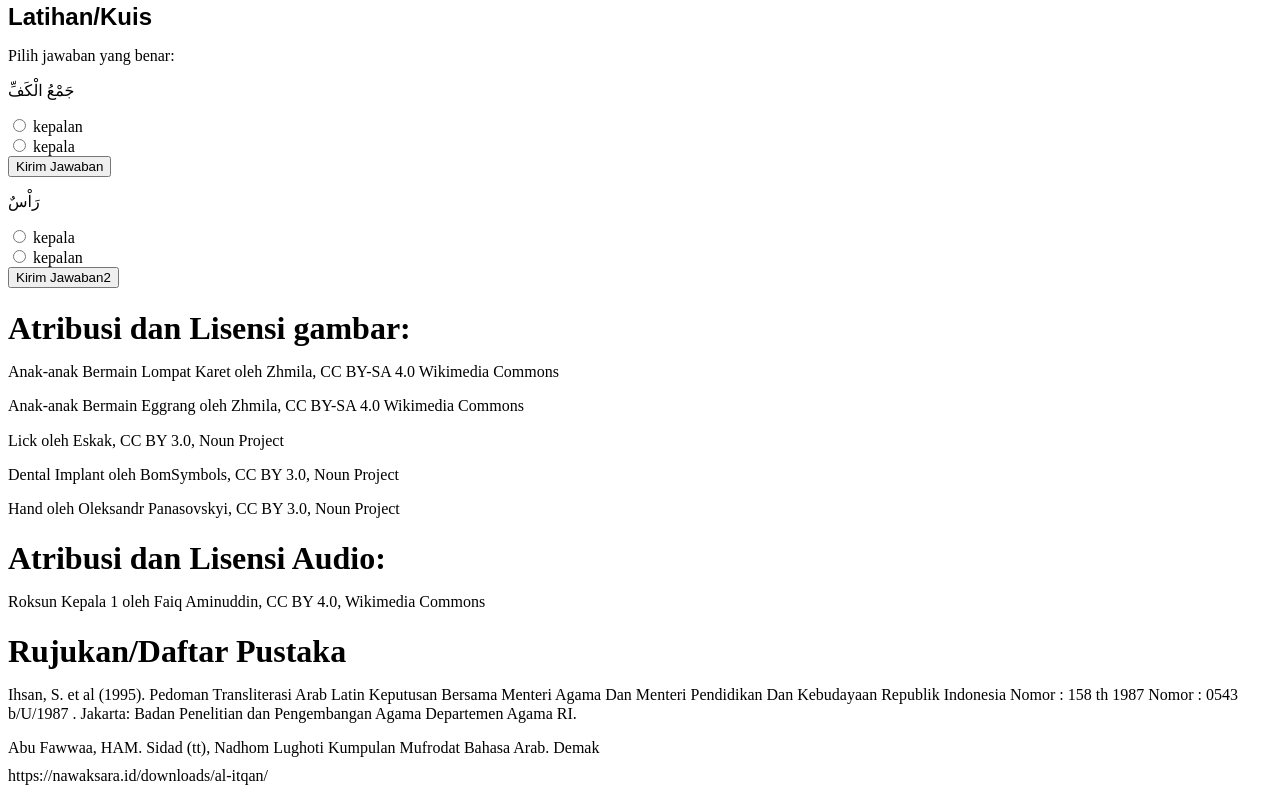
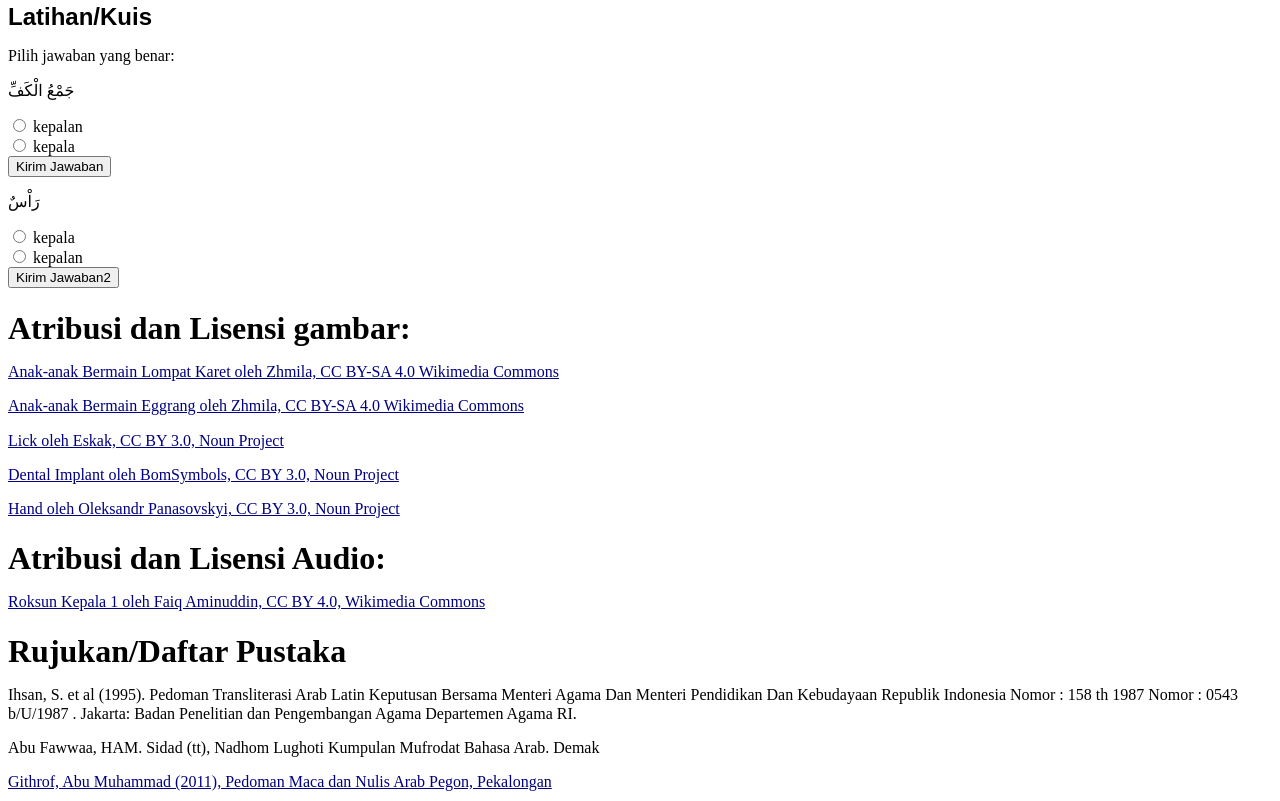
Before and after one commit to FaiqAminuddin/RoksunKepala, a plain HTML site: page index.html in a window 1280 px wide. Shown: the part 7665-8466 px from the top of the page. Drawn offline with Linux system fonts and the light colour scheme.

Commit message:
Update index.html

```diff
--- a/index.html
+++ b/index.html
@@ -265,18 +265,25 @@ beberapa versi; HTML, Video dan PDF.</p>
     });
   </script>
 
-  <h1>Atribusi dan Lisensi gambar:</h1>
-  <p>Anak-anak Bermain Lompat Karet oleh Zhmila, CC BY-SA 4.0 Wikimedia Commons</p>
-  <p>Anak-anak Bermain Eggrang oleh Zhmila, CC BY-SA 4.0 Wikimedia Commons</p>
-  <p>Lick oleh Eskak, CC BY 3.0, Noun Project</p>
-  <p>Dental Implant oleh BomSymbols, CC BY 3.0, Noun Project</p>
-  <p>Hand oleh Oleksandr Panasovskyi, CC BY 3.0, Noun Project</p>
+   <h1>Atribusi dan Lisensi gambar:</h1>
+  <p><a href="https://commons.wikimedia.org/wiki/File:Ilustrasi_Anak-Anak_Bermain_Lompat_Karet.svg">Anak-anak Bermain Lompat Karet oleh Zhmila, CC BY-SA 4.0 Wikimedia Commons</a>
+</p>
+  <p><a href="https://commons.wikimedia.org/wiki/File:Ilustrasi_Anak-Anak_Bermain_Eggrang.svg"> Anak-anak Bermain Eggrang oleh Zhmila, CC BY-SA 4.0 Wikimedia Commons</a>
+</p>
+  <p><a href="https://thenounproject.com/browse/icons/term/lick"> Lick oleh Eskak, CC BY 3.0, Noun Project</a>
+</p>
+  <p><a href="https://thenounproject.com/browse/icons/term/dental-implant/">Dental Implant oleh BomSymbols, CC BY 3.0, Noun Project</a>
+</p>
+  <p><a href="https://thenounproject.com/browse/icons/term/dental-implant/"> Hand oleh Oleksandr Panasovskyi, CC BY 3.0, Noun Project</a>
+</p>
+
   <h1>Atribusi dan Lisensi Audio:</h1>
-  <p>Roksun Kepala 1 oleh Faiq Aminuddin, CC BY 4.0, Wikimedia Commons</p>
+  <p><a href="https://commons.wikimedia.org/wiki/File:Roksun_kepala_1.wav"> Roksun Kepala 1 oleh Faiq Aminuddin, CC BY 4.0, Wikimedia Commons</a>
+</p>
+
   <h1>Rujukan/Daftar Pustaka </h1>
 <p>Ihsan, S. et al (1995). Pedoman Transliterasi Arab Latin Keputusan Bersama Menteri Agama Dan Menteri Pendidikan Dan Kebudayaan Republik Indonesia Nomor : 158 th 1987 Nomor : 0543 b/U/1987 . Jakarta: Badan Penelitian dan Pengembangan Agama Departemen Agama RI.</p>
 <p>Abu Fawwaa, HAM. Sidad (tt), Nadhom Lughoti Kumpulan Mufrodat Bahasa Arab. Demak</p>
-
-https://nawaksara.id/downloads/al-itqan/
+<p><a href="https://nawaksara.id/downloads/al-itqan/">Githrof, Abu Muhammad (2011), Pedoman Maca dan Nulis Arab Pegon, Pekalongan</a></p>
 </body>
 </html>
```
